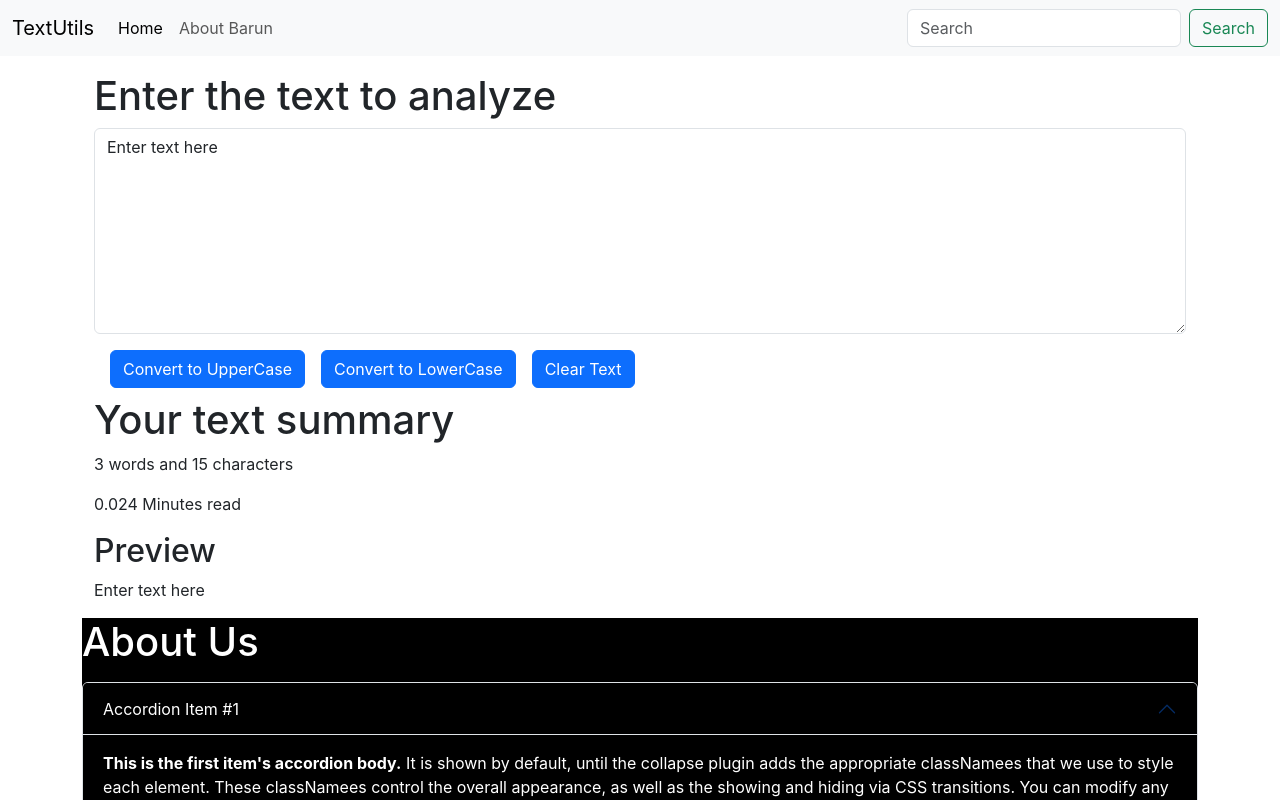
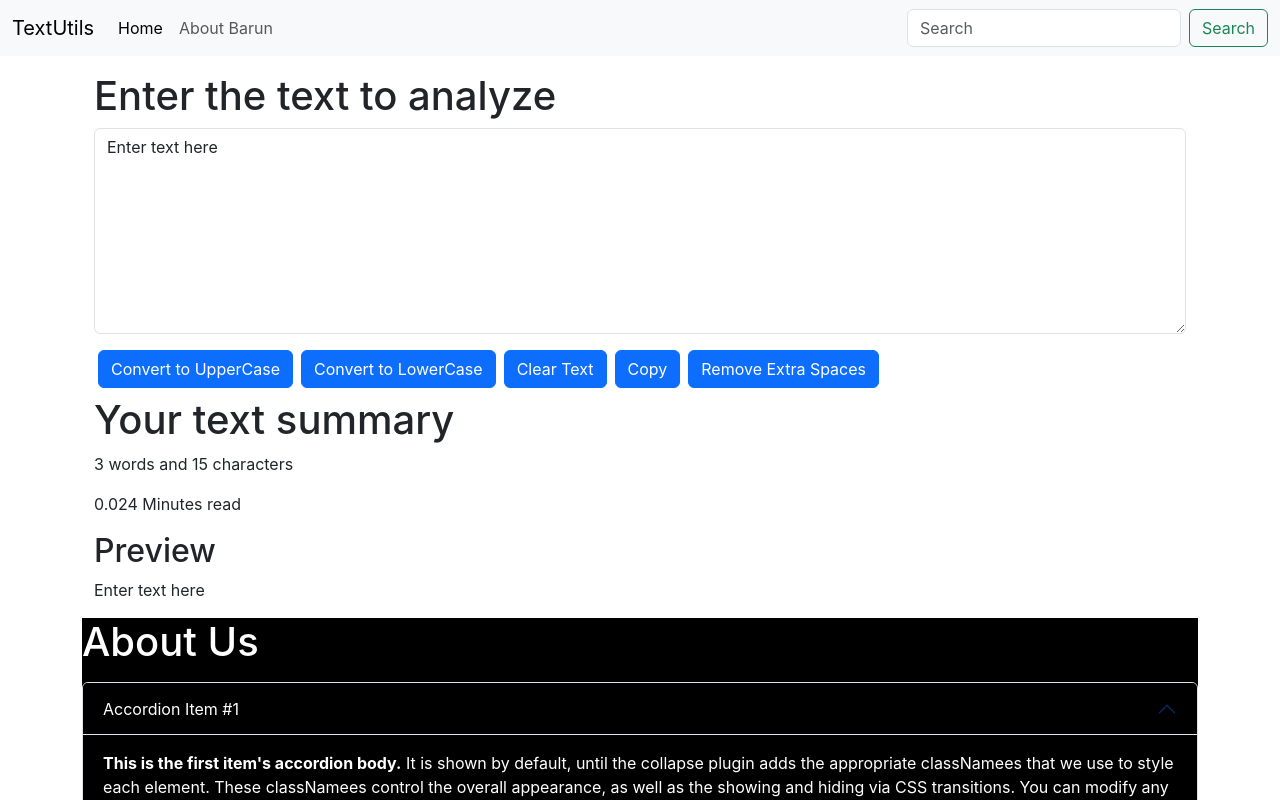
Before and after one commit to BarunAaryan/React_Harry, a React (Create React App) app: page / in a window 1280 px wide. Shown: the top 800 px of the page. Built offline with nearby package versions, Linux system fonts and the light colour scheme.

Commit message:
Added Copy button and remove spaces button , also added a dark to light mode theme changer button in the about section

```diff
--- a/src/components/About.js
+++ b/src/components/About.js
@@ -13,12 +13,14 @@ const toggleStyle=()=>{
         setmyStyle({
             color:'black',
             backgroundColor: 'white'
+
         })
         setBtntext("Enable Dark Mode")
     }else{
         setmyStyle({
             color:'white',
-            backgroundColor: 'black'
+            backgroundColor: 'black',
+            border: '2px solidhite'
         })
         setBtntext("Enable Light Mode")
 
--- a/src/components/TextForm.js
+++ b/src/components/TextForm.js
@@ -23,6 +23,18 @@ export default function TextForm(props) {
     const handleOnChange=(event)=>{
         setText(event.target.value);
     }
+    const handleCopy=()=>{
+      var text = document.getElementById("myBox");
+      text.select();
+      navigator.clipboard.writeText(text.value);
+    }
+
+    //handle extra spacees
+    const handleExtraSpaces = ()=>{
+      let newText = text.split(/[ ]+/);
+      //use of regex
+      setText(newText.join(" "))
+    }
     const [text, setText]= useState('Enter text here');
   return (
     <>
@@ -31,9 +43,11 @@ export default function TextForm(props) {
 <div className="mb-3">
   <textarea className="form-control" value={text} onChange={handleOnChange} id="MyBox" rows="8"></textarea>
 </div>
-<button type="button" className="btn btn-primary mx-3" onClick={handleUpClick}>Convert to UpperCase</button>
-<button type="button" className="btn btn-primary" onClick={handleLoClick}>Convert to LowerCase</button>
-<button type="button" className="btn btn-primary mx-3" onClick={handleClearClick}>Clear Text</button>
+<button type="button" className="btn btn-primary mx-1" onClick={handleUpClick}>Convert to UpperCase</button>
+<button type="button" className="btn btn-primary mx-1" onClick={handleLoClick}>Convert to LowerCase</button>
+<button type="button" className="btn btn-primary mx-1" onClick={handleClearClick}>Clear Text</button>
+<button type="button" className="btn btn-primary mx-1" onClick={handleCopy}>Copy</button>
+<button type="button" className="btn btn-primary mx-1" onClick={handleExtraSpaces}>Remove Extra Spaces</button>
     </div>
     <div className="container my-2">
       <h1> Your text summary</h1>
```
